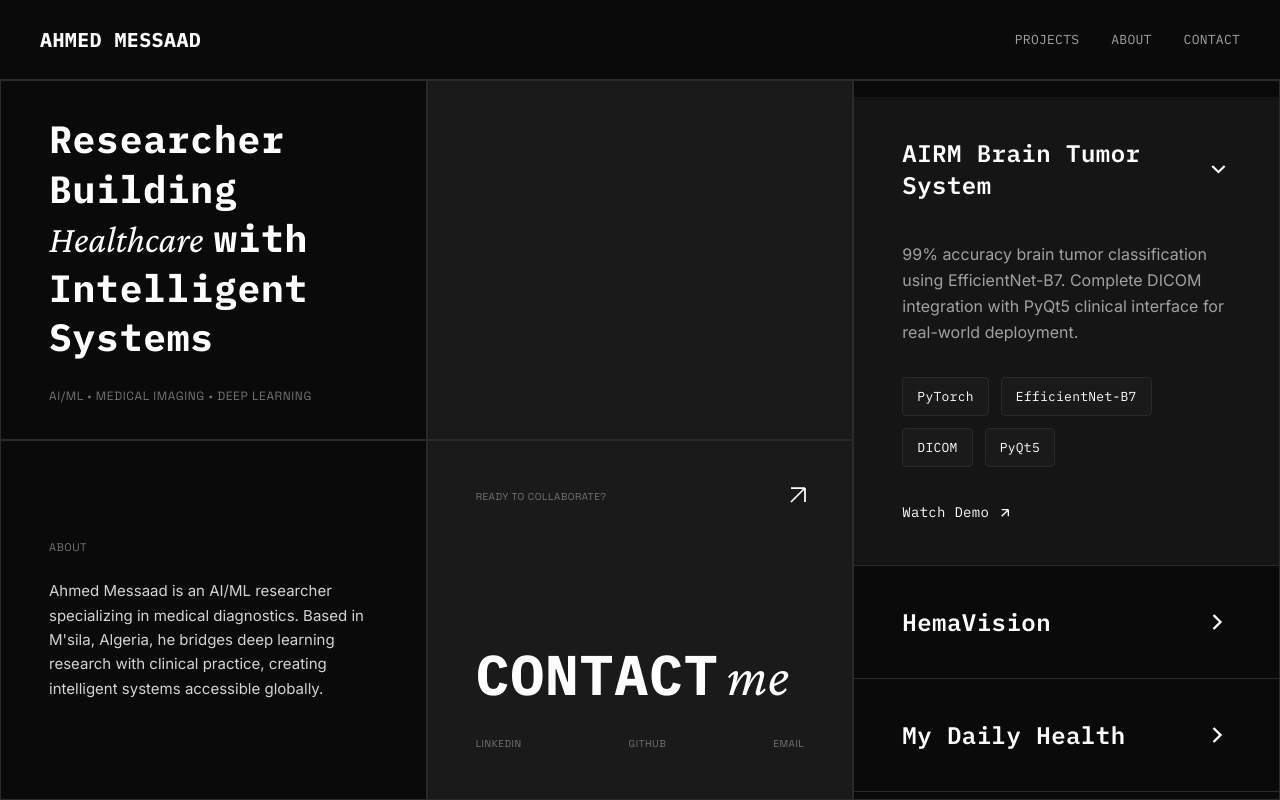
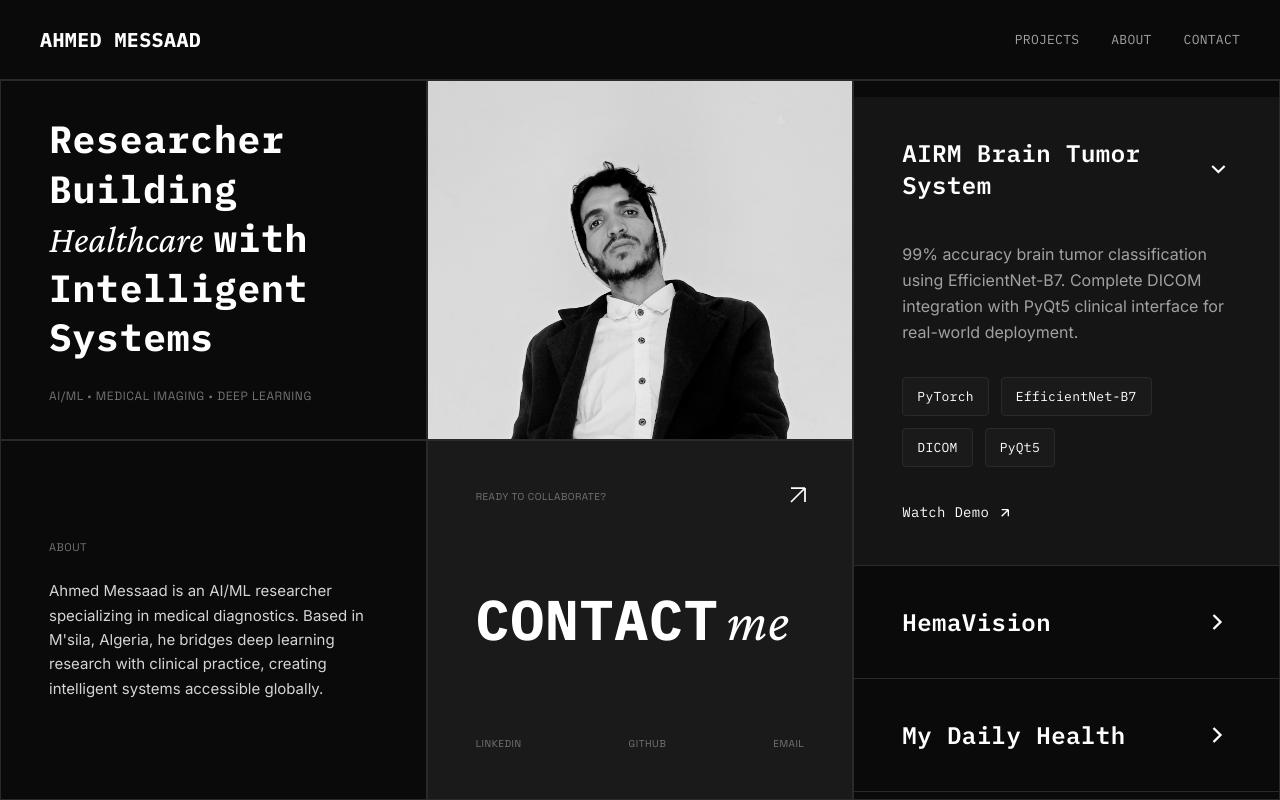
Before and after one commit to RYANX9/ahmedmessaad, a Next.js app: page / in a window 1280 px wide. Built offline with nearby package versions, Linux system fonts and the light colour scheme.

Commit message:
Update page.tsx

```diff
--- a/app/page.tsx
+++ b/app/page.tsx
@@ -231,10 +231,7 @@ export default function Page() {
           <img
             src="/ahmed.jpg"
             alt="Ahmed Messaad"
-            className="w-full h-full object-cover opacity-0"
-            style={{
-              transition: 'none',
-            }}
+            className="w-full h-full object-cover"
           />
         </section>
 
@@ -345,7 +342,7 @@ export default function Page() {
           onClick={() =>
             (window.location.href = "mailto:ahmed.messaad@outlook.com")
           }
-          className={`border border-[#2a2a2a] bg-[#1a1a1a] p-8 xl:p-12 flex flex-col cursor-pointer relative hover:bg-[#252525] transition-all duration-1000 ${
+          className={`border border-[#2a2a2a] bg-[#1a1a1a] p-8 xl:p-12 flex flex-col justify-between cursor-pointer relative hover:bg-[#252525] transition-all duration-1000 ${
             isLoading
               ? "opacity-0 translate-y-[50px]"
               : "opacity-100 translate-y-0 delay-900"
@@ -360,10 +357,10 @@ export default function Page() {
           >
             <path d="M8 24L24 8M24 8H8M24 8V24" />
           </svg>
-          <div className="text-[9px] xl:text-[10px] tracking-wider uppercase text-neutral-500 font-accent mb-auto">
+          <div className="text-[9px] xl:text-[10px] tracking-wider uppercase text-neutral-500 font-accent">
             Ready to Collaborate?
           </div>
-          <h2 className="text-[44px] xl:text-[56px] font-bold leading-none mb-6 xl:mb-8">
+          <h2 className="text-[44px] xl:text-[56px] font-bold leading-none">
             <span className="font-mono">CONTACT</span>
             <span className="italic font-serif font-light ml-2">me</span>
           </h2>
@@ -538,16 +535,16 @@ export default function Page() {
           onClick={() =>
             (window.location.href = "mailto:ahmed.messaad@outlook.com")
           }
-          className={`border-b border-[#2a2a2a] bg-[#1a1a1a] p-6 flex flex-col cursor-pointer hover:bg-[#252525] transition-all duration-1000 ${
+          className={`border-b border-[#2a2a2a] bg-[#1a1a1a] p-6 flex flex-col gap-5 cursor-pointer hover:bg-[#252525] transition-all duration-1000 ${
             isLoading
               ? "opacity-0 translate-y-[30px]"
               : "opacity-100 translate-y-0 delay-1300"
           }`}
         >
-          <div className="text-[9px] tracking-wider uppercase text-neutral-500 font-accent mb-auto">
+          <div className="text-[9px] tracking-wider uppercase text-neutral-500 font-accent">
             Ready to Collaborate?
           </div>
-          <h2 className="text-[36px] font-bold leading-none mb-5">
+          <h2 className="text-[36px] font-bold leading-none">
             <span className="font-mono">CONTACT</span>
             <span className="italic font-serif font-light ml-2">me</span>
           </h2>
```
